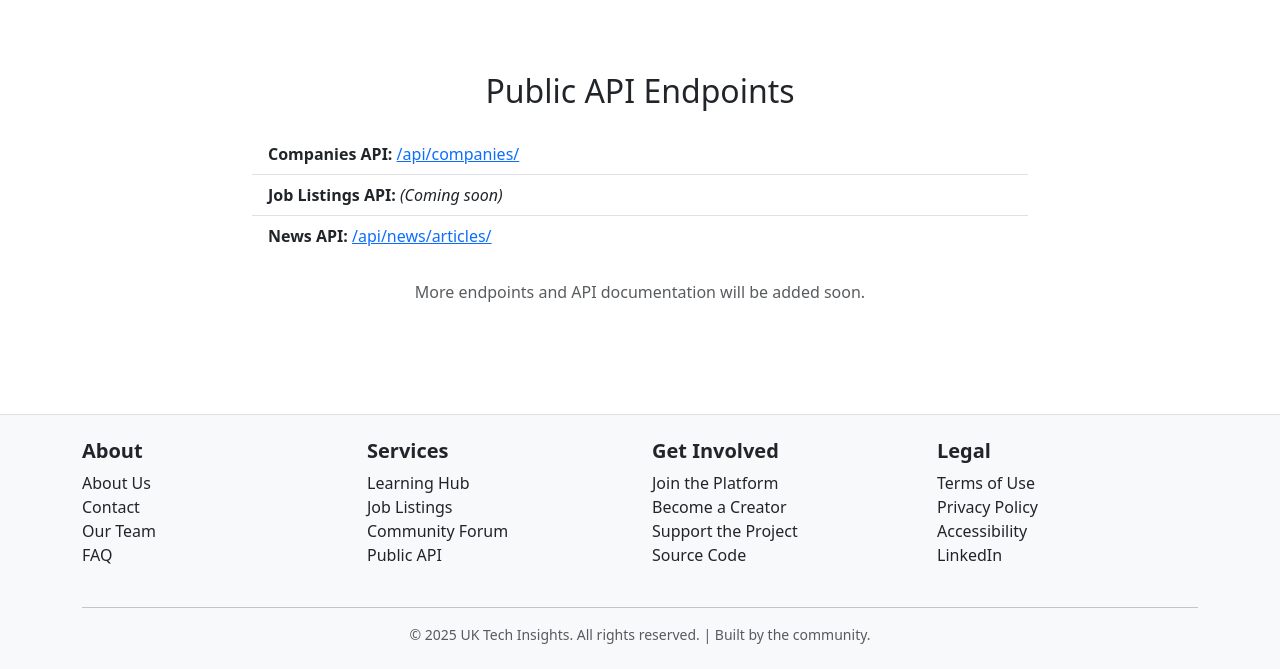
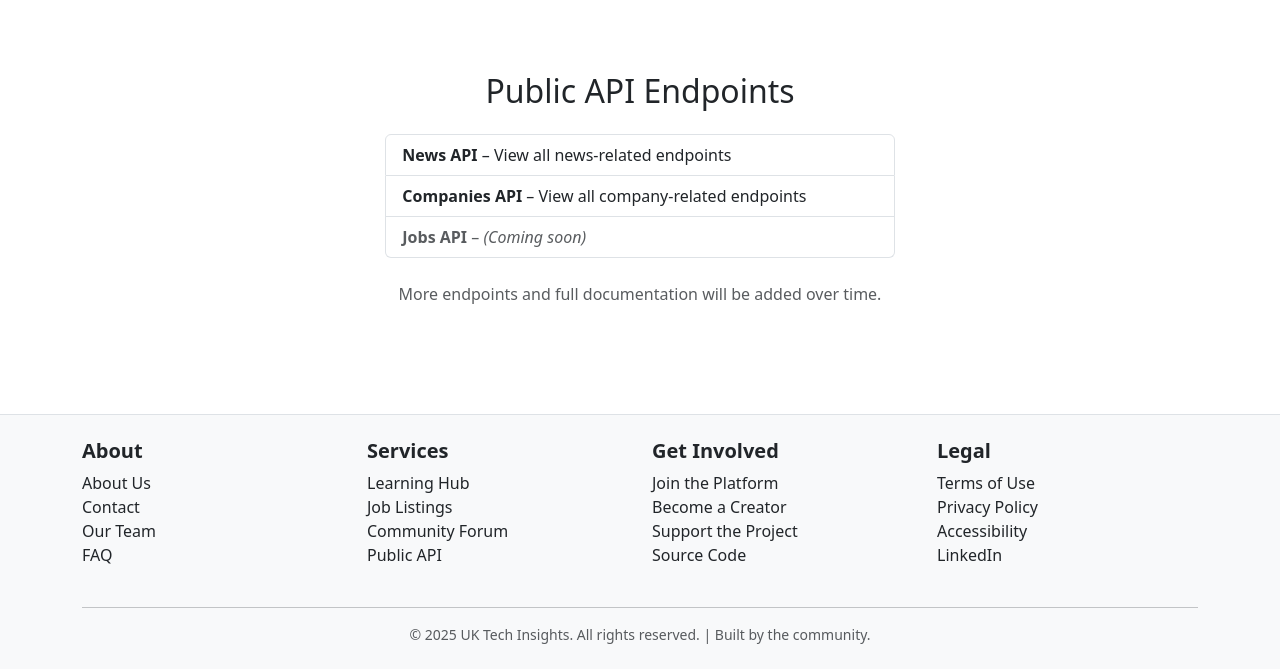
Before and after one commit to Galchov/uk-tech-insights, a Django app: template templates/api/index.html in a window 1280 px wide. Shown: the part 131-800 px from the top of the page. Run offline with Django 5.2, Linux system fonts and the light colour scheme; the template is opened without the code that fills it, so the values that code supplies are empty.

Commit message:
:construction: feat: add basic API endpoints for news and companies

```diff
--- a/apps/api_docs/urls.py
+++ b/apps/api_docs/urls.py
@@ -7,5 +7,7 @@ from . import views
 app_name = 'api_docs'
 
 urlpatterns = [
-    path('public-api/', views.PublicAPIPageView.as_view(), name="public_api"),
+    path('', views.PublicAPIPageView.as_view(), name="public_api"),
+    path("news/", views.NewsAPIPageView.as_view(), name="news"),
+    path("companies/", views.CompaniesAPIPageView.as_view(), name="companies"),
 ]
--- a/config/urls.py
+++ b/config/urls.py
@@ -28,9 +28,11 @@ urlpatterns = [
     path('learning/', include('apps.learning.urls')),
     path('search/', include('apps.search.urls')),
     path('news/', include('apps.news.urls')),
-    path('api/news/', include('apps.news.api.urls')),
     path('companies/', include('apps.companies.urls')),
     path('locations/', include('apps.locations.urls')),
     path('job_listings/', include('apps.job_listings.urls')),
+
     path('api/', include('apps.api_docs.urls')),
+    path("api/news/", include("apps.news.api.urls")),
+    path("api/companies/", include("apps.companies.api.urls")),
 ] + static(settings.MEDIA_URL, document_root=settings.MEDIA_ROOT)
--- a/templates/api/index.html
+++ b/templates/api/index.html
@@ -4,23 +4,24 @@
 
 {% block content %}
 <div class="container py-5">
-    <h2 class="mb-4 text-center">Public API Endpoints</h2>
+  <h2 class="mb-4 text-center">Public API Endpoints</h2>
 
-    <ul class="list-group list-group-flush">
-        <li class="list-group-item">
-            <strong>Companies API:</strong>
-            <a href="/api/companies/" target="_blank">/api/companies/</a>
-        </li>
-        <li class="list-group-item">
-            <strong>Job Listings API:</strong>
-            <em>(Coming soon)</em>
-        </li>
-        <li class="list-group-item">
-            <strong>News API:</strong>
-            <a href="/api/news/articles/" target="_blank">/api/news/articles/</a>
-        </li>
-    </ul>
+  <div class="row justify-content-center">
+    <div class="col-md-8">
+      <div class="list-group">
+        <a href="{% url 'api_docs:news' %}" class="list-group-item list-group-item-action">
+          <strong>News API</strong> – View all news-related endpoints
+        </a>
+        <a href="{% url 'api_docs:companies' %}" class="list-group-item list-group-item-action">
+          <strong>Companies API</strong> – View all company-related endpoints
+        </a>
+        <a class="list-group-item disabled">
+          <strong>Jobs API</strong> – <em>(Coming soon)</em>
+        </a>
+      </div>
 
-    <p class="mt-4 text-muted text-center">More endpoints and API documentation will be added soon.</p>
+      <p class="mt-4 text-muted text-center">More endpoints and full documentation will be added over time.</p>
+    </div>
+  </div>
 </div>
 {% endblock %}
```
Also changed, not shown: apps/api_docs/views.py (+8 -0 lines), templates/api/companies/endpoints.html (added, +37 -0 lines), templates/api/news/endpoints.html (added, +37 -0 lines).
